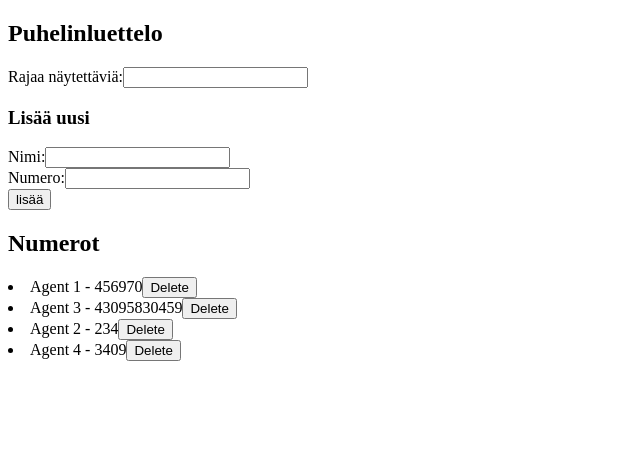
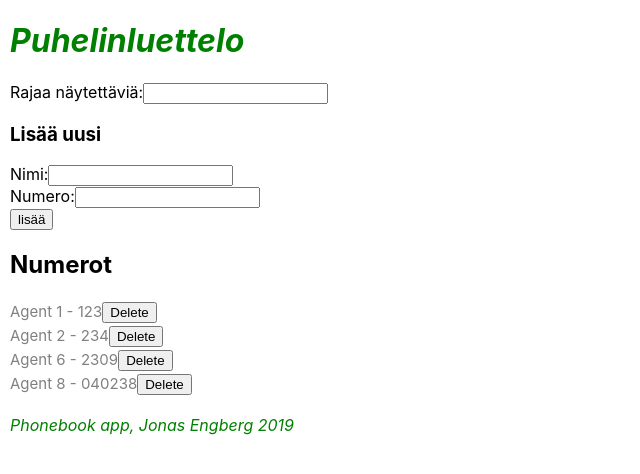
Before and after one commit to EngbergJonas/FullStackOpen-Part2, a React (Create React App) app in the folder puhelinluettelo/: page / in a window 1280 px wide. Shown: the top 474 px of the page, without its empty margins (0-640 px from the left). Built offline with nearby package versions, Linux system fonts and the light colour scheme; data requests are answered from the project's data file.

Commit message:
Osa 2 melkein valmis

```diff
--- a/puhelinluettelo/db.json
+++ b/puhelinluettelo/db.json
@@ -2,13 +2,8 @@
   "contacts": [
     {
       "name": "Agent 1",
-      "number": "456970",
+      "number": "123",
       "id": 4
-    },
-    {
-      "name": "Agent 3",
-      "number": "43095830459",
-      "id": 6
     },
     {
       "name": "Agent 2",
@@ -16,9 +11,14 @@
       "id": 7
     },
     {
-      "name": "Agent 4",
-      "number": "3409",
-      "id": 8
+      "name": "Agent 6",
+      "number": "2309",
+      "id": 9
+    },
+    {
+      "name": "Agent 8 ",
+      "number": "040238",
+      "id": 11
     }
   ]
 }
--- a/puhelinluettelo/src/App.js
+++ b/puhelinluettelo/src/App.js
@@ -3,29 +3,47 @@ import Contacts from "./components/Contacts";
 import Filter from "./components/Filter";
 import ContactForm from "./components/ContactForm";
 import contactService from "./services/contacts";
+import Notification from './components/Notification'
+
+const Footer = () => {
+  const footerStyle = {
+    color: "green",
+    fontStyle: "italic",
+    fontSize: 16,
+    paddingBottom: 10
+  };
+  return (
+    <div style={footerStyle}>
+      <br />
+      <em>Phonebook app, Jonas Engberg 2019</em>
+    </div>
+  );
+};
 
 const App = () => {
   const [persons, setPersons] = useState([]);
   const [newName, setNewName] = useState("");
   const [newNumber, setNewNumber] = useState("");
   const [setFilter, setNewFilter] = useState("");
+  const [message, setMessage] = useState(null);
 
   const filterResult = persons.filter(person =>
     person.name.toLowerCase().includes(setFilter.toLowerCase())
   );
 
-  const getConfirm = (name, newNumber) => {
+  //PUT data
+  const modifyContact = (name, newNumber) => {
     const contact = persons.find(contact => contact.name === name);
-    console.log(newNumber)
-    console.log(contact)
     if (
-      window.confirm(`${name} on jo olemassa, haluatko korvata numeron uudella?`)
+      window.confirm(
+        `${name} on jo olemassa, haluatko korvata numeron uudella?`
+      )
     ) {
       contactService.modify(contact, newNumber).then(() => {
         contactService.getAll().then(initialContacts => {
           setPersons(initialContacts);
-        })
-      })
+        });
+      });
     }
   };
 
@@ -49,26 +67,46 @@ const App = () => {
         .includes(true)
     ) {
       //PUT data
-      getConfirm(newName, newNumber);
+      modifyContact(newName, newNumber);
     } else {
-      contactService.create(contactObject).then(returnedContact => {
-        setPersons(persons.concat(returnedContact));
-        setNewName("");
-        setNewNumber("");
-      });
+      contactService
+        .create(contactObject)
+        .then(returnedContact => {
+          setPersons(persons.concat(returnedContact));
+          setNewName("");
+          setNewNumber("");
+        })
+        .then(
+          setMessage(`${newName} lisätty luetteloon`),
+          setTimeout(() => {
+            setMessage(null);
+          }, 5000)
+        );
     }
   };
 
   //DELETE data
   const toggleDeleteOf = id => {
     const contact = persons.find(contact => contact.id === id);
-    console.log(contact)
+    console.log(contact);
     if (window.confirm(`Would you like to remove ${contact.name}`)) {
       contactService.remove(contact).then(() => {
-        contactService.getAll().then(initialContacts => {
-          setPersons(initialContacts);
+        setMessage(`${contact.name} on poistettu.`)
+        setTimeout(() => {
+          setMessage(null);
+        }, 5000)
+      }).then(() => {
+        contactService.getAll().then(newContacts => {
+          setPersons(newContacts);
         });
-      });
+      }).catch(error => {
+        setMessage(`${contact.name} on jo poistettu.`)
+        setTimeout(() => {
+          setMessage(null);
+        }, 5000)
+      }).then(contactService.getAll().then(newContacts => {
+        setPersons(newContacts)
+      }))
     }
   };
 
@@ -86,7 +124,8 @@ const App = () => {
 
   return (
     <div>
-      <h2>Puhelinluettelo</h2>
+      <h1>Puhelinluettelo</h1>
+      <Notification message={message} />
       <Filter filter={setFilter} eventHandler={handleFilter} />
       <ContactForm
         add={addContact}
@@ -97,6 +136,7 @@ const App = () => {
       />
       <h2>Numerot</h2>
       <Contacts result={filterResult} toggleDelete={toggleDeleteOf} />
+      <Footer />
     </div>
   );
 };
--- a/puhelinluettelo/src/components/Contacts.js
+++ b/puhelinluettelo/src/components/Contacts.js
@@ -2,7 +2,7 @@ import React from "react";
 
 const Contacts = ({ result, toggleDelete }) =>
   result.map(contact => (
-    <li key={contact.id}>
+    <li className='note' key={contact.id}>
       {contact.name} - {contact.number}
       <button onClick={() => toggleDelete(contact.id)}>Delete</button>
     </li>
--- /dev/null
+++ b/puhelinluettelo/src/components/Notification.js
@@ -0,0 +1,18 @@
+import React from 'react'
+
+const Notification = ({ message }) => {
+    const notificationStyle = {
+      marginRight: 10,
+      marginBottom: 10,
+      padding: 10,
+      fontSize: 16,
+      border: "5px solid green",
+      borderRadius: 10
+    };
+    if (message === null) {
+      return null;
+    }
+    return <div style={notificationStyle}>{message}</div>;
+  };
+
+export default Notification
--- a/puhelinluettelo/src/index.css
+++ b/puhelinluettelo/src/index.css
@@ -1,6 +1,6 @@
 body {
   margin: 0;
-  padding: 0;
+  padding-left: 10px;
   font-family: -apple-system, BlinkMacSystemFont, "Segoe UI", "Roboto", "Oxygen",
     "Ubuntu", "Cantarell", "Fira Sans", "Droid Sans", "Helvetica Neue",
     sans-serif;
@@ -12,3 +12,25 @@ code {
   font-family: source-code-pro, Menlo, Monaco, Consolas, "Courier New",
     monospace;
 }
+
+h1 {
+  color: green;
+  font-style: italic;
+}
+
+.note {
+  color: grey;
+  padding-top: 3px;
+  font-size: 15px;
+  list-style: none;
+}
+
+.error {
+  color: red;
+  background: lightgrey;
+  font-size: 20px;
+  border-style: solid;
+  border-radius: 5px;
+  padding: 10px;
+  margin-bottom: 10px;
+}
--- a/puhelinluettelo/src/index.js
+++ b/puhelinluettelo/src/index.js
@@ -1,5 +1,6 @@
 import React from 'react';
 import ReactDOM from 'react-dom';
 import App from './App';
+import './index.css'
 
 ReactDOM.render(<App />, document.getElementById('root'));
```
